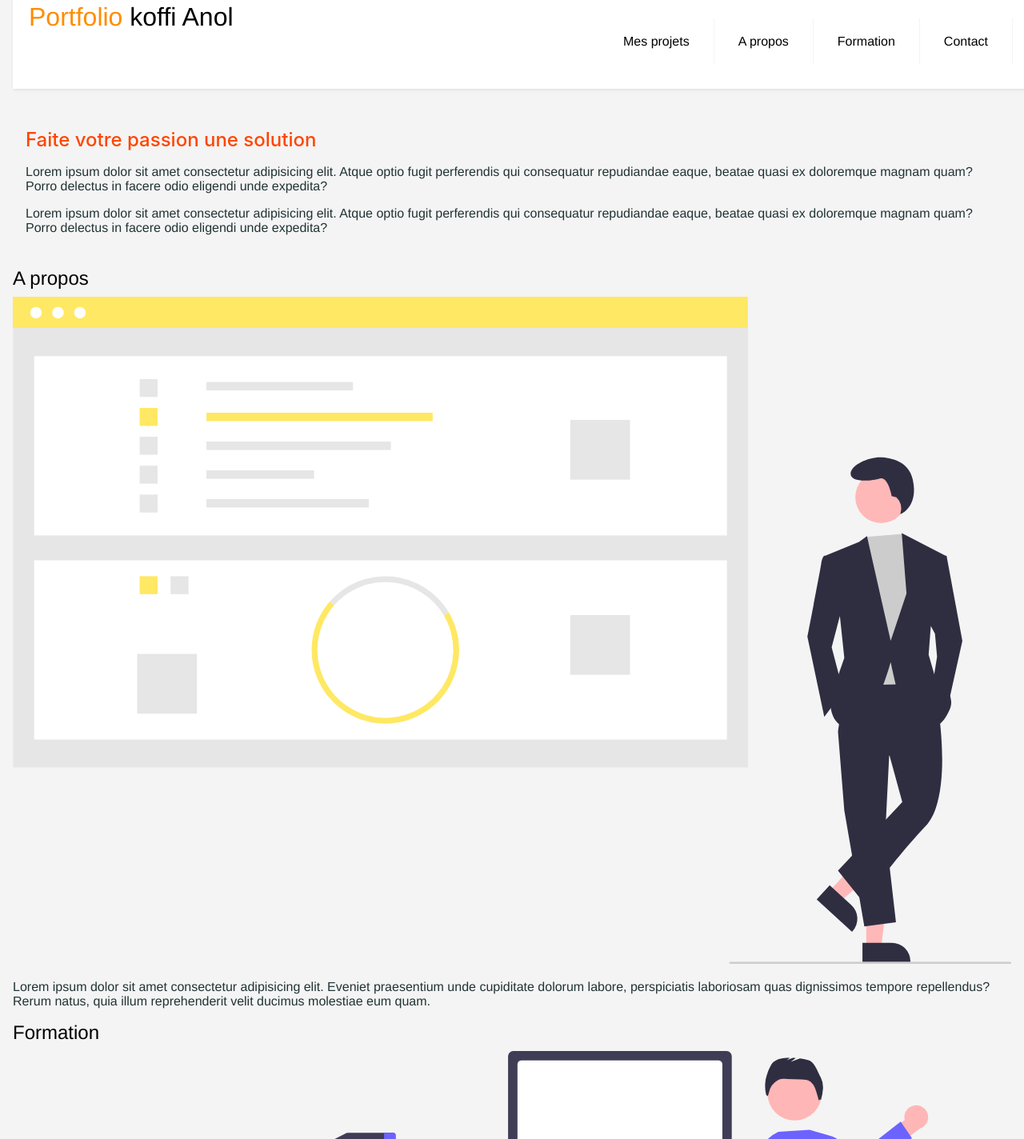
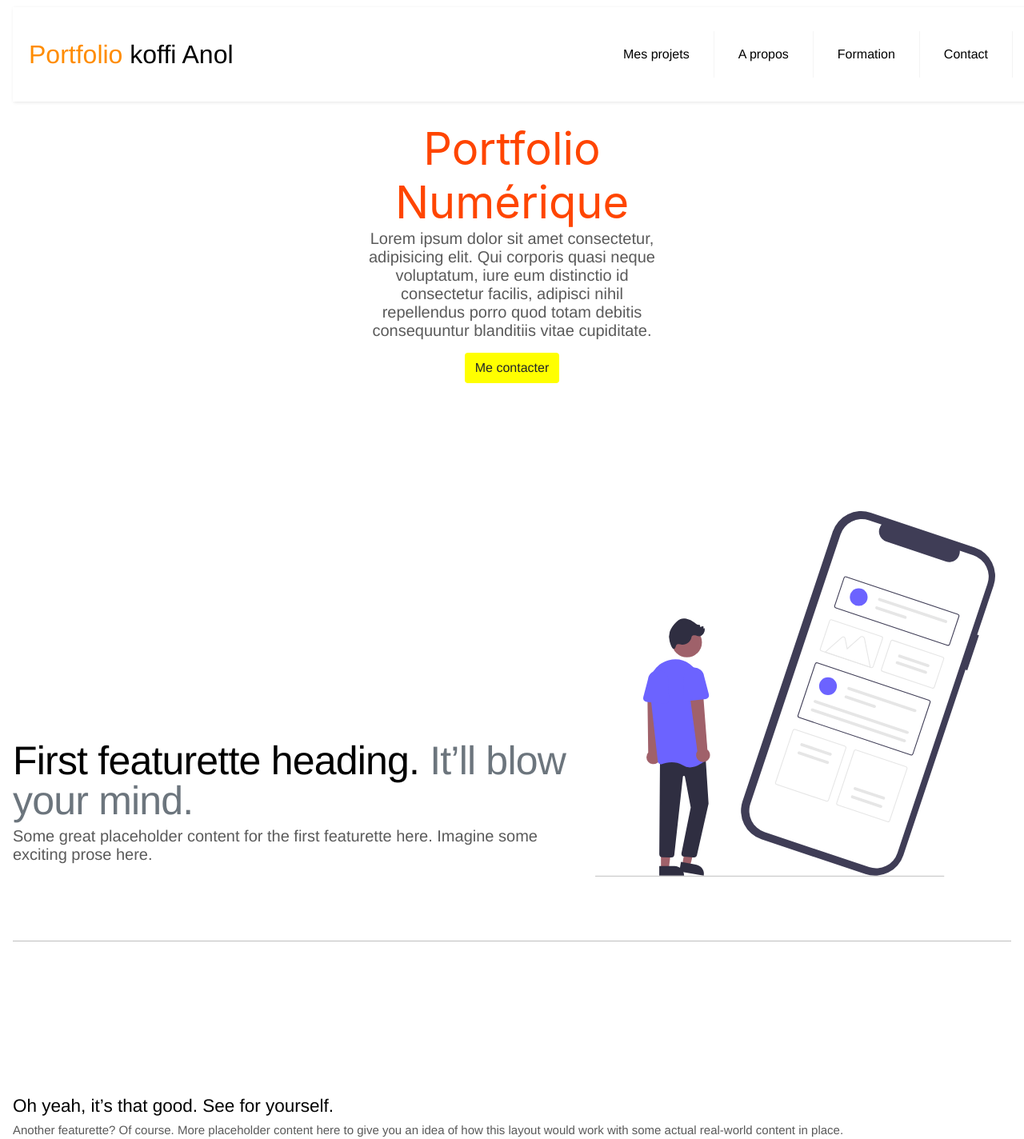
Before and after one commit to AEJ-FORMATION-DATA-IA/Portfolio_Anol, a plain HTML site: page index.html in a window 1280 px wide. Shown: the part 7-1431 px from the top of the page at 80% size. Drawn offline with Linux system fonts and the light colour scheme.

Commit message:
Github page

```diff
--- a/assets/css/stylesheet.css
+++ b/assets/css/stylesheet.css
@@ -3,29 +3,46 @@
 }
 
 body {
-  margin: 0;
+  margin: 0px;
   font-family: Helvetica, sans-serif;
-  background-color: #f4f4f4;
+  background-color: transparent;
   padding-right: 1rem!important;
   padding-left: 1rem!important;
+  text-size-adjust: 100%;
+
 }
 
 .h1, .h2, .h3, .h4, .h5, .h6, h1, h2, h3, h4, h5, h6 {
   margin-top: 0;
-  margin-bottom: .5rem;
+  margin-bottom: 0.5rem;
   font-weight: 500;
   line-height: 1.2;
 }
 p {
-  font-family:Impact, Haettenschweiler, 'Arial Narrow Bold', sans-serif
-  font-size: 15px;
-  color: #233;
+  font-family:'Franklin Gothic Medium', 'Arial Narrow', Arial, sans-serif;
+  color: rgb(90, 90, 90);
+  display: block;
+  margin-block-start: 1em;
+  margin-block-end: 1em;
+  margin-inline-start: 0px;
+  margin-inline-end: 0px;
+}
+p{
+  margin-top: 0px;
+  margin-bottom: 1rem;
+}
+.igs-menu{
+  display: flex;
+  flex-wrap: wrap;
+
 }
 
 h1 {
   font-family: -apple-system, BlinkMacSystemFont, 'Segoe UI', Roboto, Oxygen, Ubuntu, Cantarell, 'Open Sans', 'Helvetica Neue', sans-serif;
   color: orangered;
-  font-size: x-large;
+  font-size: 2em;
+  display: inline-block;
+
 }
 
 a {
@@ -33,34 +50,98 @@ a {
   display: flex;
 
 }
-
+header{
+  display: flex;
+  flex-wrap: wrap;
+  align-content: center;
+}
 img {
   width: 100%;
   height: auto;
 }
-.igs-content-wrap .igs-propos .igs-formation{
+
+img, svg {
+  vertical-align: middle;
+}
+
+img, svg:not(:root) {
+  overflow: hidden;
+}
+
+img, svg[AttributesStyle] {
+  width: 500px;
+  height: 500px;
+}
+
+.igs-px_3 {
+display: block;
+font-size: 15px;
+}
+
+.igs-row {
+
   display: flex;
   flex-wrap: wrap;
   margin-top: auto;
   margin-right: auto;
   margin-left: auto;
 }
-.igs-px_3 {
-  padding-right: 1rem!important;
-  padding-left: 1rem!important;
-  padding-top: 1.5rem!important;
-  padding-bottom: 1.5rem!important;
+.igs-row > * {
+  flex-shrink: 0;
+  width: 100%;
+  max-width: 100%;
+  padding-right: auto;
+  padding-left: auto;
+  margin-top: auto;
 }
-.igs-barre {
 
-  size: 5px;
-  color: darkorange;
-  border: darkorange;
+hr {
+  display: block;
+  unicode-bidi: isolate;
+  margin-block-start: 0.5em;
+  margin-block-end: 0.5em;
+  margin-inline-start: auto;
+  margin-inline-end: auto;
+  overflow: hidden;
+  border-style: inset;
+  border-width: 1px;
+}
+
+hr {
+  margin: 1rem 0;
+  color: inherit;
+  background-color: currentColor;
+  border: 0;
+  opacity: .25;
+}
+
+hr:not([size]){
+  height: 1px;
+}
+.igs-featurette-divider {
+
+  margin: 5rem 0;
 }
 
 main {
   display: block;
 }
+
+div {
+  display: block;
+}
+
+.igs-fw-normal {
+  font-weight: 400 !important;
+}
+.igs-footer {
+  text-align: center;
+  background-color: rgb(249, 249, 249);
+  padding: 2.5rem 0px;
+  border-top: 0.05rem solid rgb(229, 229, 229);
+}
+
+
 
 /* header */
 
@@ -70,6 +151,10 @@ main {
   position: fixed;
   width: 100%;
   z-index: 3;
+  display: flex;
+  flex-wrap: inherit;
+  align-items: center;
+  justify-content: space-between;
 }
 
 .igs-header ul {
@@ -92,14 +177,80 @@ main {
   background-color: #f4f4f4;
 }
 
-.igs-header .logo {
+.igs-header .igs-nom {
   display: block;
   float: left;
   font-size: 2em;
-  padding: 10px 20px;
+  padding: 28px 20px;
   text-decoration: none;
+  align-self: center;
+}
+.igs-nom {
+  display: flex;
+  flex-wrap: wrap;
+  align-content: center;
 }
 
+
+.igs-display-4 {
+  font-size: calc(1.475rem + 2.7vw);
+  font-weight: 300;
+  line-height: 1.2;
+}
+
+.igs-lead {
+  font-size: 1.25rem;
+  font-weight: 300;
+}
+
+.igs-btn-outline-secondary {
+  color: rgb(108, 117, 125);
+  border-color: rgb(108, 117, 125);
+}
+
+.igs-btn {
+  display: inline-block;
+  font-weight: 400;
+  line-height: 1.5;
+  color: rgb(33, 37, 41);
+  background-color: yellow;
+  text-align:left;
+  vertical-align: middle;
+  cursor: pointer;
+  user-select: none;
+  font-size: 1rem;
+  text-decoration: none;
+  border-width: 1px;
+  border-style: solid;
+  border-color: transparent;
+  border-image: initial;
+  padding: 0.375rem 0.75rem;
+  border-radius: 0.25rem;
+  transition: color 0.15s ease-in-out 0s, background-color 0.15s ease-in-out 0s, border-color 0.15s ease-in-out 0s, box-shadow 0.15s ease-in-out 0s;
+}
+
+.igs-text-muted {
+  --bs-text-opacity: 1;
+  color: #6c757d!important;
+}
+
+.igs-featurette-heading {
+  font-weight: 300;
+  line-height: 1;
+  letter-spacing: -.05rem;
+}
+
+a{
+  text-decoration: underline;
+}
+a:-webkit-any-link{
+  color: webkit link;
+  cursor: pointer;
+}
+
+*, ::after, ::before {
+  box-sizing: border-box;
+}
 /* menu */
 
 .igs-header .igs-menu {
@@ -112,7 +263,7 @@ main {
 
 .igs-header .igs-menu-icon {
   cursor: pointer;
-  display: inline-block;
+  display: flex;
   float: right;
   padding: 28px 20px;
   position: relative;
@@ -138,7 +289,21 @@ main {
   transition: all .2s ease-out;
   width: 100%;
 }
-
+.igs-bg-light{
+    background-color: rgb(229, 229, 229);
+}
+.igs-text-center{
+  text-align: center !important;
+}
+.igs-p-3{
+  padding: 1rem !important;
+}
+.igs-postion-relative{
+  position: relative !important;
+}
+.igs-overflow-hidden{
+  overflow: hidden !important;
+}
 .igs-header .igs-menu-icon .igs-navicon:before {
   top: 5px;
 }
@@ -174,9 +339,71 @@ main {
   top: 0;
 }
 
-/* 48em = 768px */
+.igs-mx-auto {
+  margin-right: auto !important;
+  margin-left: auto !important;
+}
 
-@media (min-width: 48em) {
+.igs-my-5 {
+  margin-top: 3rem !important;
+  margin-bottom: 3rem !important;
+}
+
+.igs-bd-placeholder-img{
+  font-size: 1.125rem;
+  text-anchor: middle;
+  -webkit-user-select: none;
+  -moz-user-select: none;
+  user-select: none;
+}
+
+.igs-mx-auto{
+  margin-right: auto!important;
+  margin-left: auto!important;
+}
+.igs-img-fluid{
+  max-width: 100%;
+  height: auto;
+}
+
+@media (min-width: 1200px){
+
+  .igs-display-4 {
+    font-size: 3.5rem;
+    display: inline;
+  }
+  .h1, h1 {
+    font-size: 2.5rem;
+    font-display:initial;
+}
+
+}
+
+@media (min-width: 40em){
+
+  .igs-featurette-heading {
+    font-size: 50px;
+}
+
+}
+
+@media (min-width: 62em){
+  .featurette-heading {
+      margin-top: 7rem;
+
+}
+
+}
+
+
+@media (min-width: 768px) {
+
+  .igs-p-md-5 {
+    padding: 3rem !important;
+  }
+  .igs-m-md-3 {
+  margin: 1rem !important;
+  }
   .igs-header li {
     float: left;
   }
@@ -191,4 +418,43 @@ main {
   .igs-header .igs-menu-icon {
     display: none;
   }
+  .igs-col-md-5 {
+    width: 41.6667%;
+    flex: 0 0 auto;
+  }
+  .igs-container, .igs-container-md, .igs-container-sm {
+    max-width: 720px;
+  }
+  .igs-text  {
+    width: 58.3333%;
+    flex: 0 0 auto;
+  }
+  .igs-col-md-7 {
+    flex: 0 0 auto;
+    width: 58.33333333%;
+  }
+
+  .igs-col-md-5 {
+    flex: 0 0 auto;
+    width: 41.66666667%;
+  }
+  .igs-bd-placeholder-img-lg{
+    font-size: 3.5rem;
+  }
 }
+@media (min-width: 992px) {
+  .igs-container, .igs-container-lg, .igs-container-md, .igs-container-sm {
+    max-width: 960px;
+  }
+  .igs-p-lg-5 {
+  padding: 3rem !important;
+  }
+
+}
+
+
+@media (min-width: 576px){
+  .igs-container, .igs-container-sm {
+    max-width: 540px;
+  }
+}
--- a/index.html
+++ b/index.html
@@ -10,7 +10,7 @@
 <body>
 
   <header class="igs-header">
-    <a href="" class="logo"><span style="color: darkorange;">Portfolio</span> koffi Anol</a>
+    <a class="igs-nom" href="" ><span style="color: darkorange;">Portfolio</span> koffi Anol</a>
     <input class="igs-menu-btn" type="checkbox" />
     <label class="igs-menu-icon" for="menu-btn"><span class="igs-navicon"></span></label>
     <ul class="igs-menu">
@@ -21,50 +21,64 @@
       <li><a href="#">Contact</a></li>
     </ul>
   </header>
-<br><br><br><br><br><br><br><br>
+
   <main class="igs-px_3">
-    <h1> <font style="vertical-align:inherits;">Faite votre passion une solution</font> </h1>
-    <p class="igs-lead"><font style="vertical-align: inherit;">Lorem ipsum dolor sit amet consectetur adipisicing elit. Atque optio fugit perferendis qui consequatur repudiandae eaque, beatae quasi ex doloremque magnam quam? Porro delectus in facere odio eligendi unde expedita?</font></p>
-    <p class="igs-lead"><font style="vertical-align: inherit;">Lorem ipsum dolor sit amet consectetur adipisicing elit. Atque optio fugit perferendis qui consequatur repudiandae eaque, beatae quasi ex doloremque magnam quam? Porro delectus in facere odio eligendi unde expedita?</font></p>
-  </main>
+    <div class="igs-position-relative igs-overflow-hidden igs-p-3 igs-p-md-5 igs-m-md-3 igs-text-center igs-bg-ligth">
+      <div class="igs-col-md-5 igs-p-lg-5 igs-mx-auto igs-my-5">
+        <h1 class="igs-display-4 igs-fw-normal">Portfolio Numérique</h1>
+        <p class="igs-lead igs-fw-normal">Lorem ipsum dolor sit amet consectetur, adipisicing elit. Qui corporis quasi neque voluptatum, iure eum distinctio id consectetur facilis, adipisci nihil repellendus porro quod totam debitis consequuntur blanditiis vitae cupiditate.</p>
+        <a href="#" class="igs-btn igs-btn-outline-secondary">Me contacter</a>
+      </div>
 
-<section class="igs-container">
-  <div class="igs-content-wrap">
+    </div>
 
-      <div class="igs-propos">
-          <h2>A propos</h2>
-          <img src="assets/images/undraw_Success_factors_re_ce93.svg" >
-          <div class="igs-text">
-              <p>Lorem ipsum dolor sit amet consectetur adipisicing elit. Eveniet praesentium unde cupiditate dolorum labore, perspiciatis laboriosam quas dignissimos tempore repellendus? Rerum natus, quia illum reprehenderit velit ducimus molestiae eum quam.</p>
+    <div class="igs-row igs-featurette">
+      <div class="igs-col-md-7">
+        <h2 class="igs-featurette-heading">First featurette heading. <span class="igs-text-muted">It’ll blow your mind.</span></h2>
+        <p class="igs-lead">Some great placeholder content for the first featurette here. Imagine some exciting prose here.</p>
+      </div>
+      <div class="igs-col-md-5">
+        <img src="./assets/images/undraw_mobile_ux_re_59hr.svg" class="igs-bd-placeholder-img igs-bd-placeholder-img-lg igs-featurette-image igs-img-fluid igs-mx-auto" width="500px" height="500px"  alt="" preserveAspectRatio="xMidYMid slice" focusable="false"><rect width="100%" height="100%" fill="#eee"/>
 
       </div>
     </div>
 
-      <div class="igs-formation">
-          <h2>Formation </h2>
-          <img src="assets/images/undraw_Hello_re_3evm.svg" >
-          <div class="igs-text">
-              <p>Lorem ipsum dolor sit amet consectetur adipisicing elit. Et necessitatibus eaque dolores aliquid natus praesentium, consequatur culpa! Vel nisi facere delectus totam impedit repudiandae, fugiat sit, quo quisquam ut nobis?</p>
+    <hr class="igs-featurette-divider">
+
+    <div class="igs-row igs-featurette">
+      <div class="col-md-7 order-md-2">
+        <h2 class="featurette-heading">Oh yeah, it’s that good. <span class="text-muted">See for yourself.</span></h2>
+        <p class="lead">Another featurette? Of course. More placeholder content here to give you an idea of how this layout would work with some actual real-world content in place.</p>
       </div>
+      <div class="col-md-5 order-md-1">
+        <svg class="bd-placeholder-img bd-placeholder-img-lg featurette-image img-fluid mx-auto" width="500" height="500" xmlns="http://www.w3.org/2000/svg" role="img" aria-label="Placeholder: 500x500" preserveAspectRatio="xMidYMid slice" focusable="false"><title>Placeholder</title><rect width="100%" height="100%" fill="#eee"/><text x="50%" y="50%" fill="#aaa" dy=".3em">500x500</text></svg>
+
       </div>
     </div>
 
+    <hr class="igs-featurette-divider">
+
+    <div class="igs-row igs-featurette">
+      <div class="col-md-7">
+        <h2 class="featurette-heading">And lastly, this one. <span class="text-muted">Checkmate.</span></h2>
+        <p class="lead">And yes, this is the last block of representative placeholder content. Again, not really intended to be actually read, simply here to give you a better view of what this would look like with some actual content. Your content.</p>
+      </div>
+      <div class="col-md-5">
+        <svg class="bd-placeholder-img bd-placeholder-img-lg featurette-image img-fluid mx-auto" width="500" height="500" xmlns="http://www.w3.org/2000/svg" role="img" aria-label="Placeholder: 500x500" preserveAspectRatio="xMidYMid slice" focusable="false"><title>Placeholder</title><rect width="100%" height="100%" fill="#eee"/><text x="50%" y="50%" fill="#aaa" dy=".3em">500x500</text></svg>
+
+      </div>
+    </div>
+
+    <hr class="featurette-divider">
+
+<section class="igs-projets">
+
 </section>
 
-<section class="igs-projets">
-  <div class="igs-content-wrap">
-      <h2> Mes Projets</h2>
-      <p>Lorem ipsum dolor sit, amet consectetur adipisicing elit. Facilis ducimus quasi officia dolor quis minima quam nostrum praesentium ipsam aliquam? Totam veniam maxime rem itaque officia blanditiis voluptatibus labore impedit.</p>
-
-  </div>
-</section>
-<hr class="igs-barre">
-<section class="igs-contact">
-  <div class="igs-content-wrap">
-      <h2>Contact Us</h2>
-      <p>Email: kkoffianol@gmail.com</p>
-  </div>
-</section>
+<footer class="igs-footer">
+  <p>Lorem ipsum dolor sit amet consectetur adipisicing elit. Soluta ipsam tenetur eaque quos tempore in nam assumenda odio nisi possimus dolores quae commodi officiis, adipisci ea ratione excepturi. Eius, animi!</p>
+  <p>Lorem ipsum dolor, sit amet consectetur adipisicing elit. Error, fugit reprehenderit eum expedita voluptates iste at! Non, quos inventore voluptatum qui eaque autem voluptatem totam similique fugit aut commodi repellat.</p>
+</footer>
 
 </body>
 </html>
```
Lines whose indentation alone changed are shown as unchanged.
